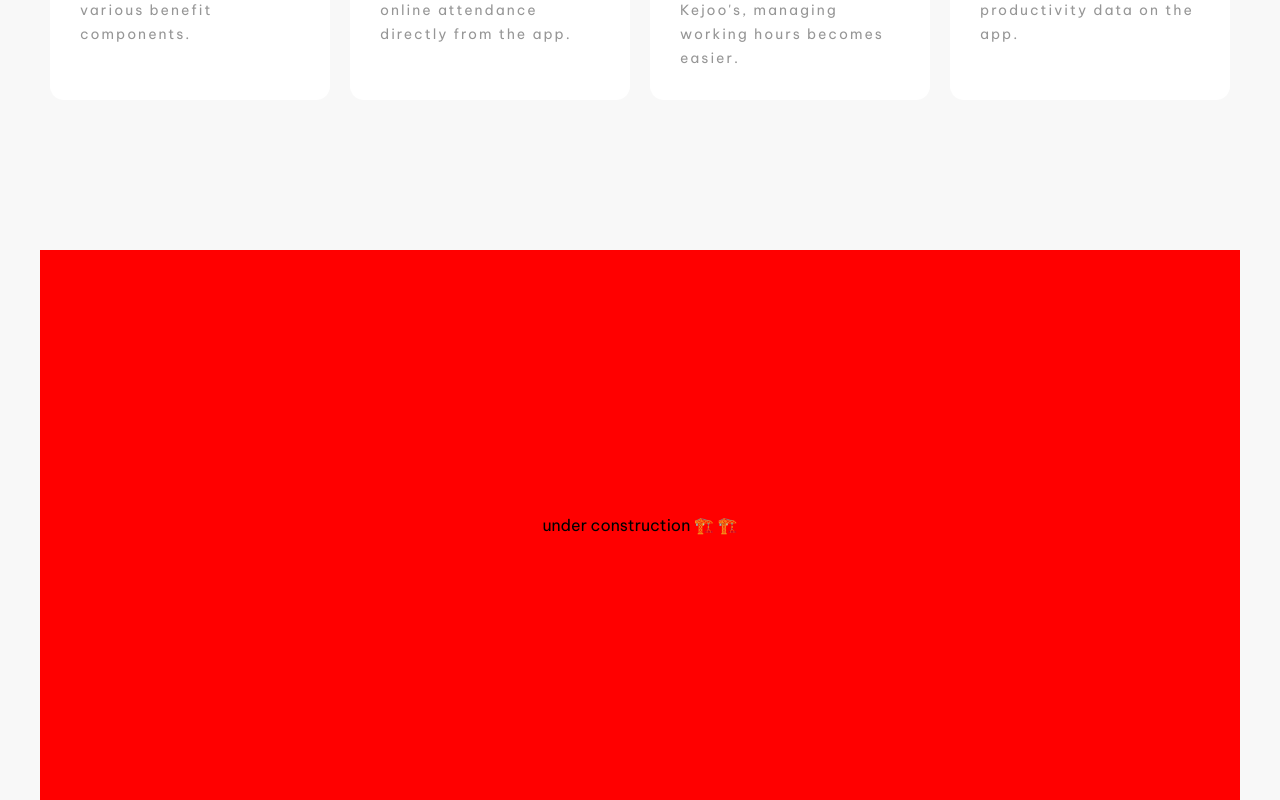
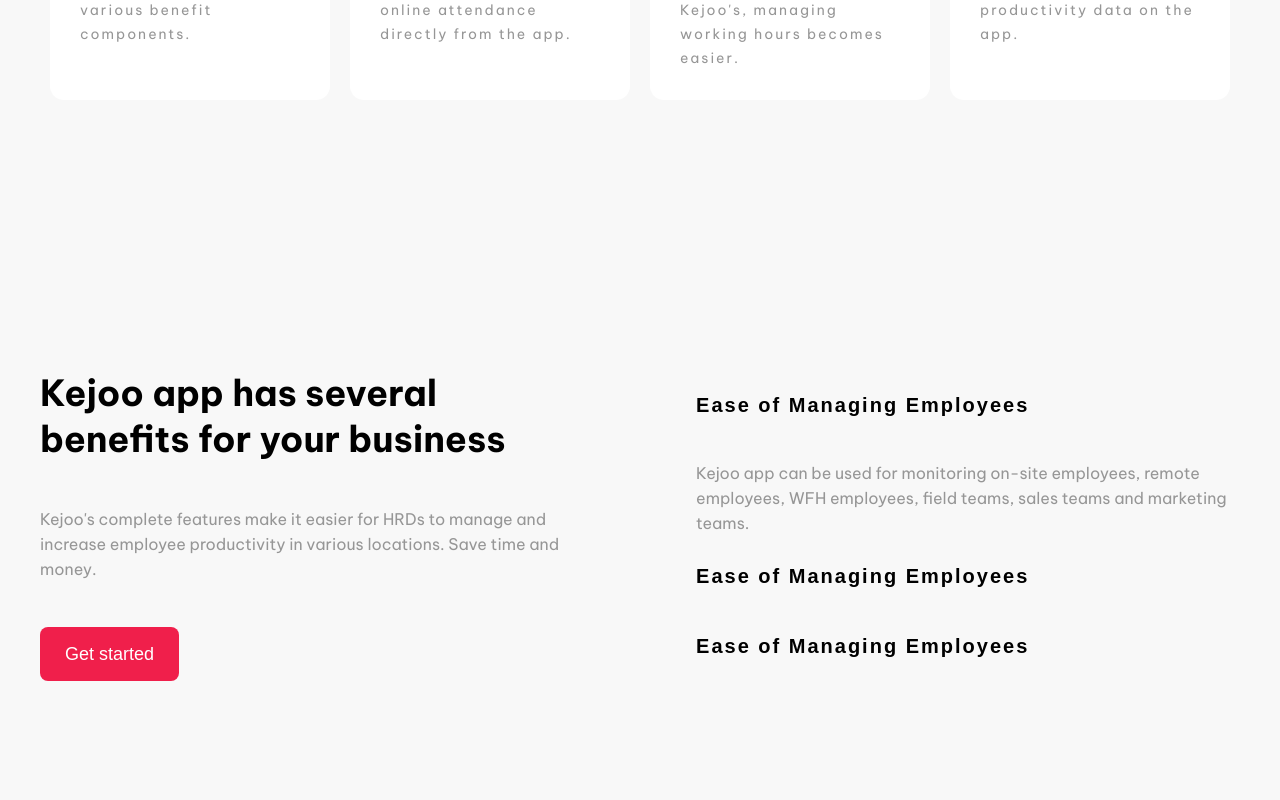
Before and after one commit to gustavoalvim41/kejoo, a React (Vite) app: page / in a window 1280 px wide. Shown: the part 1373-2173 px from the top of the page. Built offline with nearby package versions, Linux system fonts and the light colour scheme.

Commit message:
adding accordion component ans styling

```diff
--- /dev/null
+++ b/src/components/Accordion/index.jsx
@@ -0,0 +1,50 @@
+import React, { useState } from 'react';
+import './styles.sass';
+
+const AccordionItem = ({index, title, content, isOpen, toggleAccordionItem}) => {
+  return (
+    <li className='accordion-item'>
+      <button
+        className='accordion-button'
+        onClick={() => toggleAccordionItem(index)}
+      >
+        {title}
+      </button>
+
+      <div className={`accordion-content ${index === isOpen ? 'open' : ''}`}>
+        <p className='content'>
+          {index === isOpen && content}
+        </p>
+      </div>
+    </li>
+  )
+}
+
+const Accordion = ({items}) => {
+  const [isOpen, setIsOpen] = useState(0)
+
+  const toggleAccordionItem = (index) => {
+    if (index !== isOpen) {
+      setIsOpen(index)
+    }
+  }
+
+  return (
+    <ul className='accordion'>
+      {
+        items.map((item, index) => (
+          <AccordionItem
+            key={index}
+            index={index}
+            title={item.title}
+            content={item.content}
+            isOpen={isOpen}
+            toggleAccordionItem={toggleAccordionItem}
+          />
+        ))
+      }
+    </ul>
+  )
+}
+
+export default Accordion;
--- /dev/null
+++ b/src/components/Accordion/styles.sass
@@ -0,0 +1,38 @@
+@use '../../styles/variables'
+
+.accordion
+  display: flex
+  flex-direction: column
+  gap: 1rem
+
+  .accordion-item
+    display: flex
+    flex-direction: column
+    gap: 2.6rem
+
+    .accordion-button
+      width: 100%
+
+      padding: 1.6rem 0
+
+      font-size: 2rem
+      font-weight: 600
+      line-height: 2.8rem
+
+      letter-spacing: .2rem
+      text-align: left
+
+      background-color: transparent
+
+    .accordion-content
+      display: none
+
+      .content
+        font-size: 1.6rem
+        font-weight: 400
+        line-height: 2.5rem
+
+        color: variables.$secondary
+
+    .open
+      display: block
--- a/src/screens/Home/components/Benefits/index.jsx
+++ b/src/screens/Home/components/Benefits/index.jsx
@@ -1,10 +1,33 @@
 import React from 'react';
 import './styles.sass';
+
+import Accordion from '../../../../components/Accordion';
+
+const items = [
+  {
+    title: 'Ease of Managing Employees',
+    content: 'Kejoo app can be used for monitoring on-site employees, remote employees, WFH employees, field teams, sales teams and marketing teams.'
+  },
+  {
+    title: 'Ease of Managing Employees',
+    content: 'Kejoo app can be used for monitoring on-site employees, remote employees, WFH employees, field teams, sales teams and marketing teams.'
+  },
+  {
+    title: 'Ease of Managing Employees',
+    content: 'Kejoo app can be used for monitoring on-site employees, remote employees, WFH employees, field teams, sales teams and marketing teams.'
+  },
+]
 
 const Benefits = () => {
   return (
     <section className='benefits'>
-      under construction 🏗️ 🏗️
+      <article>
+        <h2>Kejoo app has several benefits for your business</h2>
+        <p>Kejoo's complete features make it easier for HRDs to manage and increase employee productivity in various locations. Save time and money.</p>
+        <button>Get started</button>
+      </article>
+
+      <Accordion items={items} />
     </section>
   )
 }
--- a/src/screens/Home/components/Benefits/styles.sass
+++ b/src/screens/Home/components/Benefits/styles.sass
@@ -1,13 +1,43 @@
+@use '../../../../styles/variables'
+
 .benefits
-  height: 55rem
+  height: 54.7rem
 
   margin: 15rem 0 0 0
 
-  display: flex
-  align-items: center
-  justify-content: center
+  display: grid
+  grid-template-columns: 1fr 1fr
+  gap: 11.5rem
 
-  background-color: red
+  article
+    display: flex
+    flex-direction: column
+    align-items: flex-start
+    gap: 4.5rem
+
+    h2
+      font-size: 3.6rem
+      font-weight: 700
+      line-height: 4.6rem
+
+    p
+      font-size: 1.6rem
+      font-weight: 400
+      line-height: 2.5rem
+
+      color: variables.$secondary
+
+    button
+      padding: 1.5rem 2.5rem
+
+      font-size: 1.8rem
+      font-weight: 500
+      line-height: 2.4rem
+
+      border-radius: .8rem
+
+      color: variables.$white
+      background-color: variables.$primary
 
 @media screen and (max-width: 1260px)
   .benefits
```
